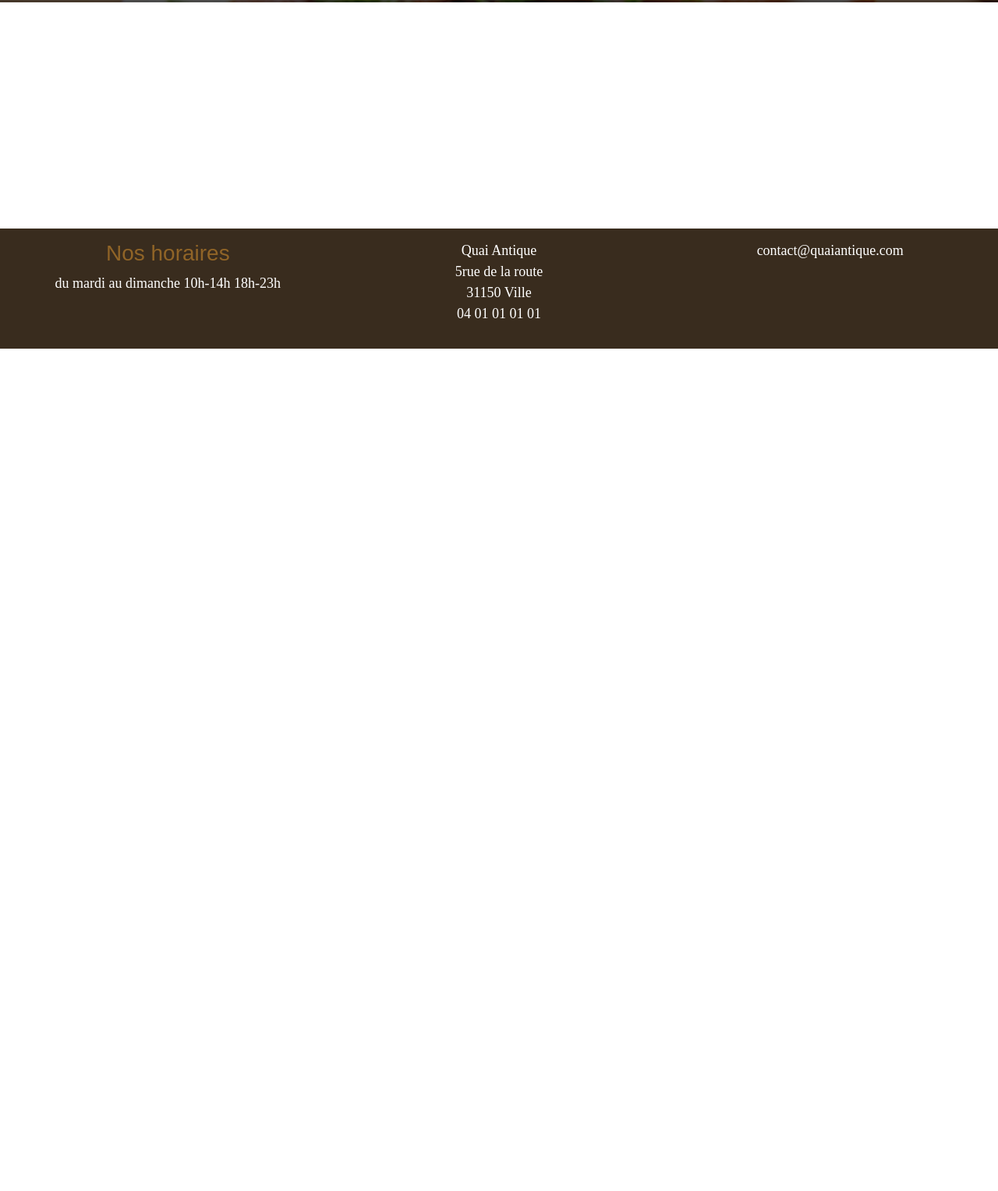
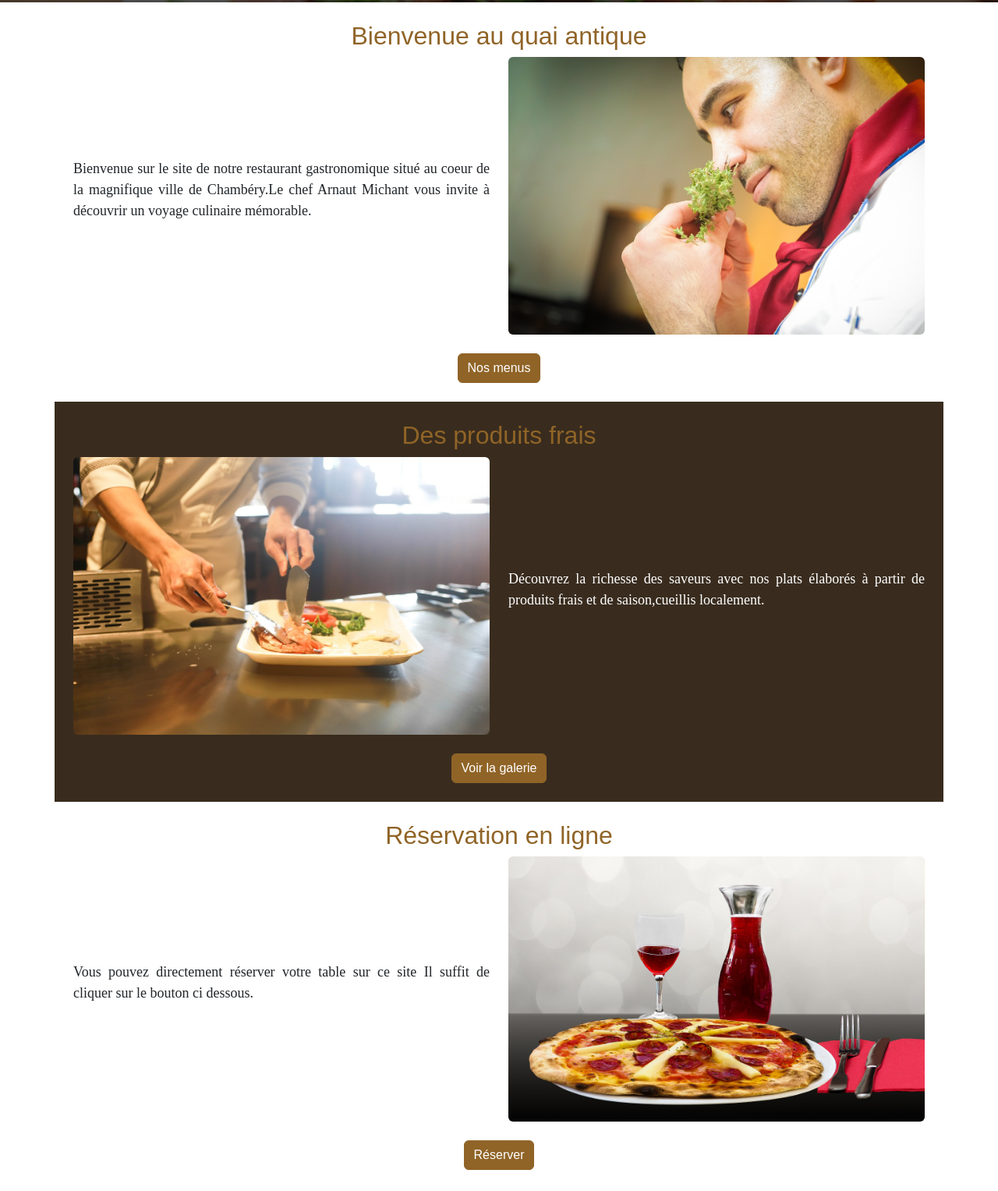
Before and after one commit to adesombre/dev-quai-antique, a website with bundled scripts: page index.html in a window 1280 px wide. Shown: the part 353-1880 px from the top of the page at 78% size. Before the commit the page ends 800 px from the top, so only its background shows below. Built offline with nearby package versions, Linux system fonts and the light colour scheme; files whose address does not match are found by name; a web font is replaced by a local one.

Commit message:
finish home page

```diff
--- a/pages/home.html
+++ b/pages/home.html
@@ -4,6 +4,72 @@
         <h1>Quai Antique</h1>
         <button class="btn btn-primary">Réserver</button>
 
-    </div>
+</div>
+</div>
+<section>
+    <article >
+        <div class=" container p-4">
+            <h2 class="text-center text-primary">Bienvenue au quai antique</h2>
+            <div class="row row-cols-2  align-items-center">
+                <div class="col text-justify">
+                     <p>Bienvenue sur le site de notre
+                        restaurant gastronomique situé
+                        au coeur de la magnifique ville de
+                        Chambéry.Le chef Arnaut
+                        Michant vous invite à découvrir
+                        un voyage culinaire mémorable.
+                    </p>
+                </div>
+               <div class="col">
+                    <img class="col-6 w-100 rounded" src="/images/chef-939436_1280.jpg " />
+               </div>
+        </div >
+        <div class="text-center pt-4">
+            <a  href="#" class=" btn btn-primary text-center">Nos menus</a>
+        </div>
+    </article>
+    <article>
+        <div class=" container p-4 bg-dark text-white">
+            <h2 class="text-center text-primary">Des produits frais</h2>
+            <div class="row row-cols-2  align-items-center">
+                <div class="col">
+                    <img class="col-6 w-100 rounded" src="/images/restaurant-1284351_1280.jpg" />
+               </div>
+                <div class="col text-justify">
+                     <p>Découvrez la richesse des
+                        saveurs avec nos plats élaborés
+                        à partir de produits frais et de
+                        saison,cueillis localement.
+                    </p>
+                </div>
 
-</div>
+        </div >
+        <div class="text-center pt-4">
+            <a  href="#" class=" btn btn-primary text-center">Voir la galerie</a>
+        </div>
+
+
+    </article>
+    <article>
+        <div class=" container p-4">
+            <h2 class="text-center text-primary">Réservation en ligne</h2>
+            <div class="row row-cols-2  align-items-center">
+                <div class="col text-justify">
+                     <p>
+                        Vous pouvez directement
+                        réserver votre table sur ce site
+                        Il suffit de cliquer sur le bouton
+                        ci dessous.
+                    </p>
+                </div>
+               <div class="col">
+                    <img class="col-6 w-100 rounded" src="/images/eat-1237431_1280.jpg" />
+               </div>
+        </div >
+        <div class="text-center pt-4">
+            <a  href="#" class=" btn btn-primary text-center">Réserver</a>
+        </div>
+
+
+    </article>
+</section>
--- a/scss/main.scss
+++ b/scss/main.scss
@@ -46,3 +46,9 @@ footer.footer{
     bottom: 0;
     width: 100%;
 }
+
+.text-justify{
+    text-align: justify;
+
+
+}
```
Also changed, not shown: scss/main.css, 1 other file.
